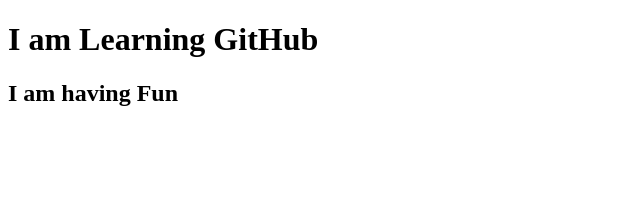
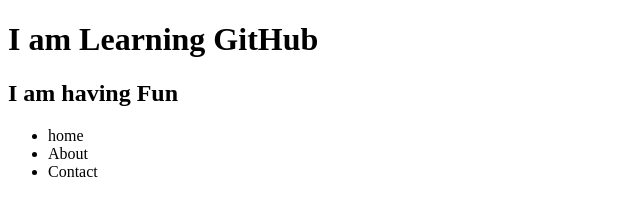
Before and after one commit to titas-kabiraj/learning-git, a plain HTML site: page index.html in a window 1280 px wide. Shown: the whole page, without its empty margins (0-640 px from the left). Drawn offline with Linux system fonts and the light colour scheme.

Commit message:
Modified commit

```diff
--- a/index.html
+++ b/index.html
@@ -8,5 +8,10 @@
 <body>
     <h1>I am Learning GitHub</h1>
     <h2>I am having Fun</h2>
+    <ul>
+        <li>home</li>
+        <li>About</li>
+        <li>Contact</li>
+    </ul>
 </body>
 </html>
```
